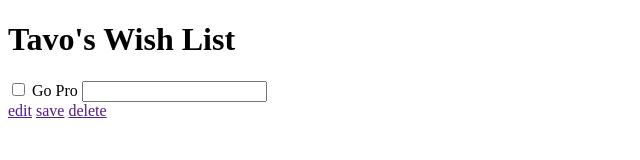
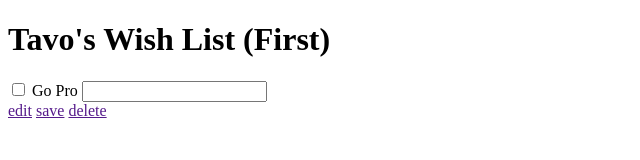
Before and after one commit to tavoasenjo/Angular, a plain HTML site: page index.html in a window 1280 px wide. Shown: the whole page, without its empty margins (0-640 px from the left). Drawn offline with nearby package versions, Linux system fonts and the light colour scheme.

Commit message:
first from mac tavo

```diff
--- a/index.html
+++ b/index.html
@@ -8,7 +8,7 @@
 <!-- Body tag will contain a directive, which will hold the name of the app. This tells Angular where to bootstrap (start) our whishingList app. Make sure the string in the module method matches the NG app -->
 <body ng-app="whishList">
 
-	<h1>Tavo's Wish List</h1>
+	<h1>Tavo's Wish List (First)</h1>
 
 	<div ng-controller="mainCtrl" class="list">
 		<input type="checkbox"/>
```
